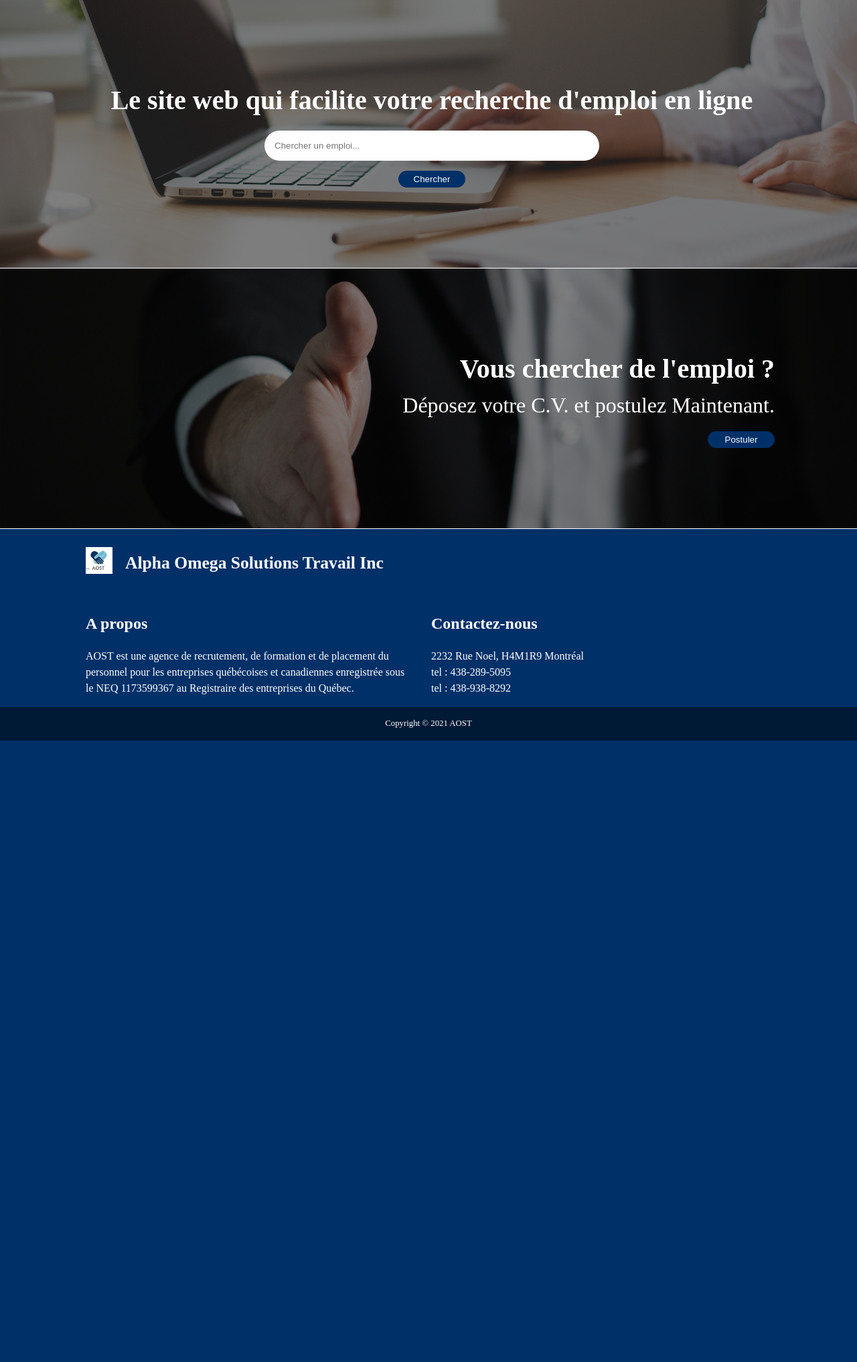
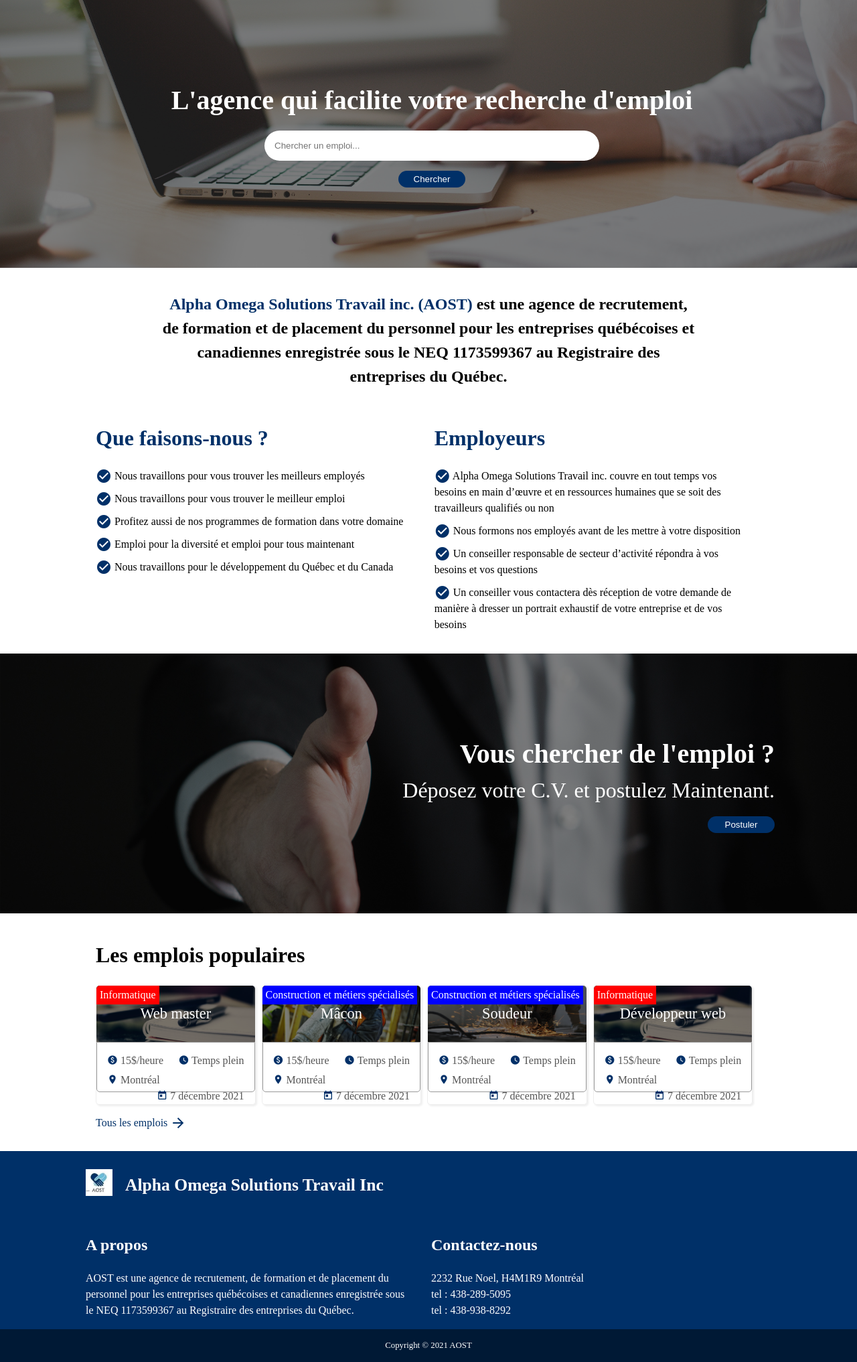
Before and after one commit to donaldnkouathio/aost, a PHP site: page / in a window 1280 px wide. Shown: the part 90-2124 px from the top of the page at 67% size. Before the commit the page ends 1196 px from the top, so only its background shows below. Run offline with PHP 8.4, Linux system fonts and the light colour scheme; some libraries are stand-ins or nearby versions.

Commit message:
Stabilistaion de la page d'accueil

```diff
--- /dev/null
+++ b/home/home.css
@@ -0,0 +1,139 @@
+.about-block{
+  display: block;
+}
+.about-contain{
+  display: inline-block;
+  padding: 15px;
+  box-sizing: border-box;
+  vertical-align: top;
+}
+.about-contain:first-child{
+  width: 100%;
+}
+.about-contain:last-child{
+  float: right;
+}
+.about-contain ul{
+  padding: 0;
+}
+.about-contain ul li{
+  list-style-type: none;
+  margin-bottom: 10px;
+}
+.about-contain h1{
+  margin-top: 0px;
+}
+.about-contain ul li i, .about-contain h1, .about-contain strong{
+  color: var(--color-primary);
+}
+
+.emplois-populaires{
+  margin-bottom: 15px;
+}
+.emplois-populaires-container{
+}
+.ep-contain{
+  display: inline-block;
+  box-sizing: border-box;
+  margin-bottom: 15px;
+  vertical-align: top;
+  border: 1px solid var(--color-shadow);
+  border-radius: var(--border-radius-size);
+  box-shadow: 2px 2px 3px var(--color-shadow);
+}
+.ep-header{
+  background-position: center;
+  border-radius: var(--border-radius-size) var(--border-radius-size) 0 0;
+  background-size: cover;
+  /*background-image: url('/aost/img/bg/bg5.jpg');*/
+  position: relative;
+}
+.ep-poste{
+  display: inline-block;
+  padding: 25px 15px;
+  width: 100%;
+  box-sizing: border-box;
+  color: white;
+  font-size: 1.4em;
+  text-align: center;
+  border-radius: var(--border-radius-size) var(--border-radius-size) 0 0;
+  background-color: rgba(0, 0, 0, 0.5);
+}
+.ep-domaine{
+  display: inline-block;
+  position: absolute;
+  top: 0;
+  left: 0;
+  padding: 2px 5px;
+  color: white;
+  border-radius: var(--border-radius-size) 0 0 0;
+  /*background-color: rgba(230, 50, 50, 1);*/
+}
+.ep-voir-plus{
+  margin-top: 15px;
+}
+.ep-footer{
+  border: 1px solid #999;
+  padding: 15px 15px 5px 15px;
+  color: #555;
+  border-radius: 0 0 var(--border-radius-size) var(--border-radius-size);
+}
+.ep-footer i{
+  font-size: 1em;
+  color: var(--color-primary);
+  vertical-align:text-top !important;
+}
+.ep-footer-top{
+  margin-bottom: 5px;
+}
+.ep-footer-bottom{
+
+}
+.ep-footer-left{
+}
+.ep-footer-right{
+  float: right;
+}
+
+/***** Media Query *****/
+
+/* Mobile */
+@media (min-width: 320px) {
+  .about-contain{
+    width: 100%;
+  }
+  .ep-contain{
+    width: 100%;
+  }
+  .emplois-populaires{
+    padding: 15px;
+    box-sizing: border-box;
+  }
+}
+
+/* Tablette */
+@media (min-width: 576px) {
+  .about-contain{
+    width: 49%;
+  }
+  .ep-contain{
+    width: 48%;
+    margin-right: 10px;
+  }
+}
+
+/* Laptop */
+@media (min-width: 992px) {
+  .about-contain h2{
+    text-align: center;
+    padding: 0 10%;
+  }
+  .ep-contain{
+    width: 24%;
+    margin-right: 5px;
+  }
+}
+
+/* TV */
+@media (min-width: 1441px) {
+}
--- a/home/home.php
+++ b/home/home.php
@@ -1,7 +1,7 @@
 <div class="container-box" style="background-image: url('/aost/img/bg/bg1.jpg');">
   <div class="container-box-shadow">
     <div class="offset-10-laptop container-box-body" style="">
-      <div class="container-title">Le site web qui facilite votre recherche d'emploi en ligne</div>
+      <div class="container-title">L'agence qui facilite votre recherche d'emploi</div>
       <div class="">
         <input type="text" name="" value="" placeholder="Chercher un emploi...">
         <br>
@@ -9,6 +9,34 @@
       </div>
     </div>
   </div>
+</div>
+
+<div class="offset-10-laptop about-block">
+  <div class="about-contain">
+    <h2><strong>Alpha Omega Solutions Travail inc. (AOST)</strong> est une agence de recrutement, de formation et de placement
+    du personnel pour les entreprises québécoises et canadiennes enregistrée
+    sous le NEQ 1173599367 au Registraire des entreprises du Québec.</h2>
+  </div>
+  <div class="about-contain">
+    <h1>Que faisons-nous ?</h1>
+    <ul>
+      <li><i class="material-icons vertical-align-bottom"> check_circle </i>	Nous travaillons pour vous trouver les meilleurs employés</li>
+      <li><i class="material-icons vertical-align-bottom"> check_circle </i>	Nous travaillons pour vous trouver le meilleur emploi</li>
+      <li><i class="material-icons vertical-align-bottom"> check_circle </i>	Profitez aussi de nos programmes de formation dans votre domaine</li>
+      <li><i class="material-icons vertical-align-bottom"> check_circle </i>	Emploi pour la diversité et emploi pour tous maintenant</li>
+      <li><i class="material-icons vertical-align-bottom"> check_circle </i>	Nous travaillons pour le développement du Québec et du Canada</li>
+    </ul>
+  </div>
+  <div class="about-contain">
+    <h1>Employeurs</h1>
+    <ul>
+      <li><i class="material-icons vertical-align-bottom"> check_circle </i>	Alpha Omega Solutions Travail inc. couvre en tout temps vos besoins en main d’œuvre et en  ressources humaines  que se soit des travailleurs qualifiés ou non</li>
+      <li><i class="material-icons vertical-align-bottom"> check_circle </i>	Nous  formons nos employés avant de les mettre à votre disposition</li>
+      <li><i class="material-icons vertical-align-bottom"> check_circle </i>	Un conseiller responsable de secteur d’activité répondra à vos besoins et vos questions</li>
+      <li><i class="material-icons vertical-align-bottom"> check_circle </i>	Un conseiller vous contactera dès réception de votre demande de manière à dresser un portrait exhaustif de votre entreprise et de vos besoins</li>
+    </ul>
+  </div>
+  <br>
 </div>
 
 <div class="container-box" style="background-image: url('/aost/img/bg/bg4.jpg');">
@@ -22,3 +50,36 @@
     </div>
   </div>
 </div>
+
+<div class="offset-10-laptop emplois-populaires">
+  <h1>Les emplois populaires</h1>
+
+  <div class="emplois-populaires-container">
+    <?php
+      $bgTab = ["bg5","bg2","bg3","bg5"];
+      $posteTab = ["Web master","Mâcon","Soudeur","Développeur web"];
+      $domaineTab = ["Informatique", "Construction et métiers spécialisés ", "Construction et métiers spécialisés ", "Informatique"];
+      $colorTab = ["red", "blue", "blue", "red"];
+      for($i=0; $i<4; $i++){
+    ?>
+      <a href="#" class="ep-contain">
+        <div class="ep-header" style="background-image: url('/aost/img/bg/<?php echo $bgTab[$i]; ?>.jpg')">
+          <span class="ep-poste"><?php echo $posteTab[$i]; ?></span>
+          <span class="ep-domaine" style="background-color: <?php echo $colorTab[$i]; ?>"><?php echo $domaineTab[$i]; ?></span>
+        </div>
+        <div class="ep-footer">
+          <div class="ep-footer-top">
+            <span class="ep-footer-left"><i class="material-icons vertical-align-bottom"> paid </i> 15$/heure</span>
+            <span class="ep-footer-right"><i class="material-icons vertical-align-bottom"> watch_later </i> Temps plein</span>
+          </div>
+          <div class="ep-footer-bottom">
+            <span class="ep-footer-left"><i class="material-icons vertical-align-bottom"> location_on </i> Montréal</span>
+            <span class="ep-footer-right"><i class="material-icons vertical-align-bottom"> today </i> 7 décembre 2021</span>
+          </div>
+        </div>
+      </a>
+    <?php } ?>
+  </div>
+
+  <a href="#" class="ep-voir-plus">Tous les emplois <i class="material-icons vertical-align-bottom"> arrow_forward </i></a>
+</div>
--- a/outils/css/global.css
+++ b/outils/css/global.css
@@ -8,11 +8,12 @@
 }
 
 a{
-  color: #dc3545;
+  color: var(--color-primary);
   cursor: pointer;
+  text-decoration: none;
 }
 a:hover{
-  color: #dc3545;
+  color: var(--color-tertiary);
 }
 
 body {
@@ -36,6 +37,7 @@
   width:100%;
   padding: 0!important;
   margin-bottom:1px;
+  display: block;
 }
 .container-box-shadow{
   height: 100%;
--- a/outils/css/vars.css
+++ b/outils/css/vars.css
@@ -3,6 +3,8 @@
   --color-secondary : #66BFDE;
   --color-tertiary : #001935;
   --color-shadow : #eee; /* Utilisé pour les ombres et les couleurs grises */
+
+  --border-radius-size : 5px;
 
   /* Nav */
   --nav-text-color : white;
```
Also changed, not shown: footer/footer.css (+4 -4 lines).
